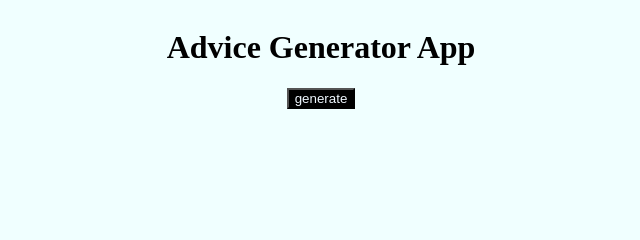
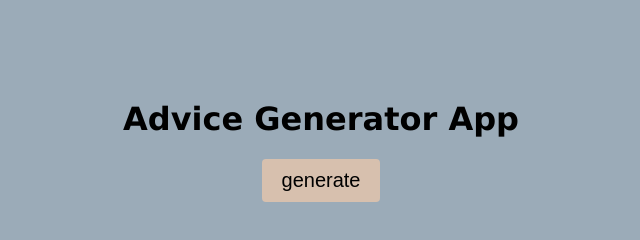
Before and after one commit to Prem2310/Advice-Generator-App, a plain HTML site: page index.html in a window 1280 px wide. Shown: the whole page, without its empty margins (319-959 px from the left). Drawn offline with Linux system fonts and the light colour scheme.

Commit message:
Update style.css

```diff
--- a/style.css
+++ b/style.css
@@ -1,20 +1,42 @@
-.main{
+body {
+    background-color:#9BABB8;
+}
+/* .main{
     display: grid;
+} */
+.content{
+    display: flex;
+    flex-direction: column;
+    align-items: center;
+    justify-content: center;
+    text-align: center;
 }
-.content{
-    display: grid;
-    justify-content: center;
+
+.name{
+    margin-top: 100px;
+    text-align: center;
+    font-family: 'Lucida Sans', 'Lucida Sans Regular', 'Lucida Grande', 'Lucida Sans Unicode', Geneva, Verdana, sans-serif;
 }
-.name{
+.generate {
+    background-color: #D7C0AE;
+    color: black;
+    border: none;
+    justify-content:center;
+    padding: 10px 20px;
+    border-radius: 4px;
+    cursor: pointer;
+    font-size: 20px;
+  }
+
+.generate:hover {
+    background-color: #EEE3CB;
+  }
+.output {
+    width: 100%;
+    background-color:#EEE3CB;
+    border-radius: 4px;
+    padding: 20px;
+    margin-bottom: 20px;
+    box-shadow: 0 2px 4px rgba(0, 0, 0, 0.1);
     text-align: center;
-
-}
-body {
-    background-color:azure
-}
-.generate{
-    margin: auto;
-    background-color: black;
-    color: aliceblue;
-    radius
-}
+  }
```
